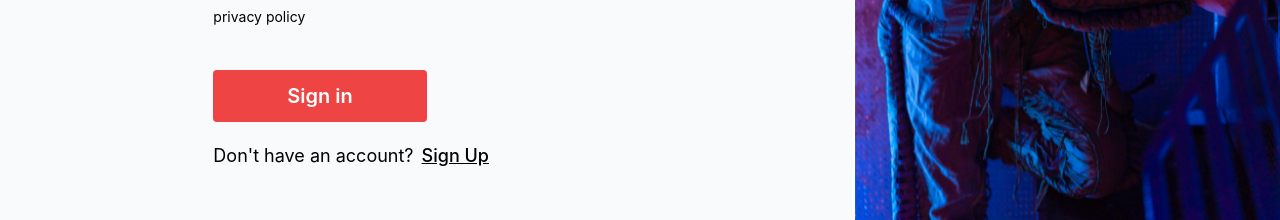
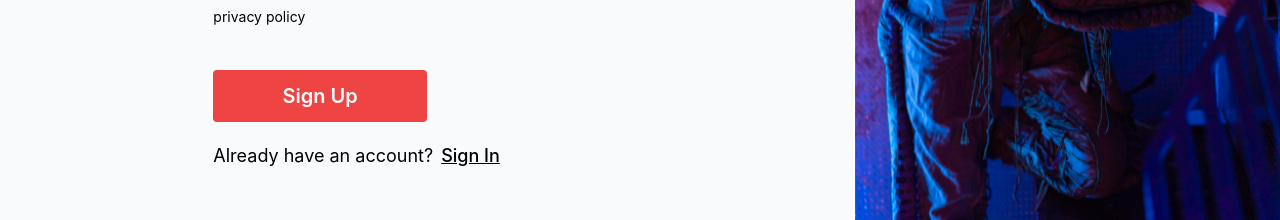
Before and after one commit to Kushagr06/jobsite, a React (Create React App) app: page /signup in a window 1280 px wide. Shown: the part 533-753 px from the top of the page. Built offline with nearby package versions, Linux system fonts and the light colour scheme.

Commit message:
Routing Finished

```diff
--- a/src/components/Header.js
+++ b/src/components/Header.js
@@ -1,4 +1,6 @@
-import React from 'react'
+import React from 'react';
+import { Link } from 'react-router-dom';
+
 
 function Header() {
   return (
@@ -9,12 +11,16 @@
       </div>
 
       <div id="profile" className='px-20'>
+        <Link to="/login">
       <button className=" text-white border-2 border-white text-center align-middle  px-5 rounded-lg focus:outline-none focus:shadow-outline text-lg w-auto h-[5vh] mx-1 hover:shadow-md " type="button">
        Login
       </button>
+      </Link>
+      <Link to="/signup">
       <button className="bg-white text-red-500  text-center align-middle px-5 rounded-lg focus:outline-none focus:shadow-outline text-lg w-auto h-[5vh] mx-1 hover:shadow-md  " type="button">
        Register
       </button>
+      </Link>
       </div>
     </div>
   </div>
--- a/src/pages/LoginPage.js
+++ b/src/pages/LoginPage.js
@@ -1,5 +1,6 @@
 import React from 'react'
 import img from '../assets/formImage1.png'
+import { Link } from 'react-router-dom'
 
 function Register() {
   return (
@@ -30,9 +31,9 @@
 
   </form>
   Don't have an account?
-  <a className="inline-block px-2 font-medium underline" href="/">
+  <Link className="inline-block px-2 font-medium underline" to="/signup">
      Sign Up
-      </a>
+      </Link>
       </div>
 
       <img src={img} alt="FormImage" className=' w-1/3 h-auto'/>
--- a/src/pages/Register.js
+++ b/src/pages/Register.js
@@ -1,5 +1,6 @@
 import React from 'react'
 import img from '../assets/formImage1.png'
+import { Link } from 'react-router-dom'
 
 function Register() {
   return (
@@ -39,14 +40,14 @@
 
 
       <button className="bg-red-500 hover:bg-red-700 text-white font-semibold py-3 px-4 rounded focus:outline-none focus:shadow-outline text-xl w-1/2" type="button">
-       Sign in
+       Sign Up
       </button>
 
   </form>
-  Don't have an account?
-  <a className="inline-block px-2 font-medium underline" href="/">
-     Sign Up
-      </a>
+  Already have an account?
+  <Link className="inline-block px-2 font-medium underline" to="/login">
+     Sign In
+      </Link>
       </div>
 
       <img src={img} alt="FormImage" className=' w-1/3 h-auto'/>
```
